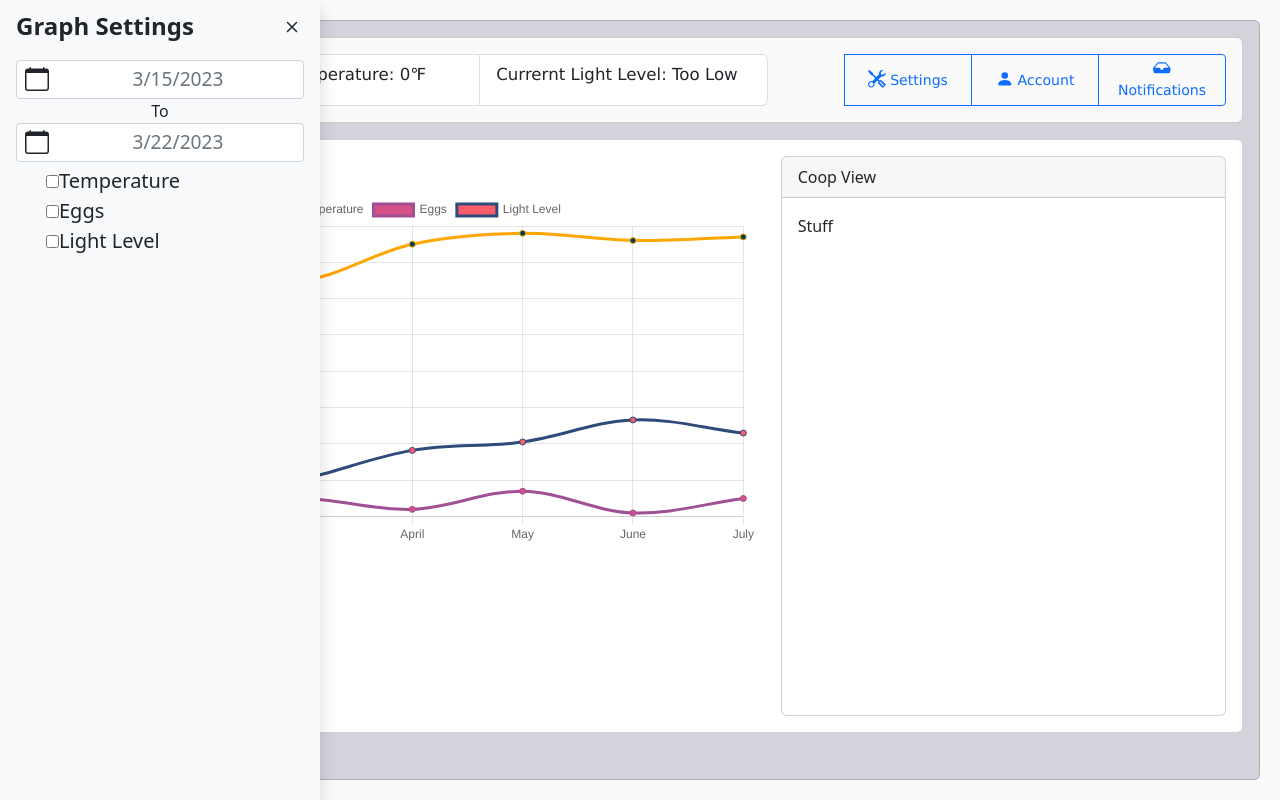
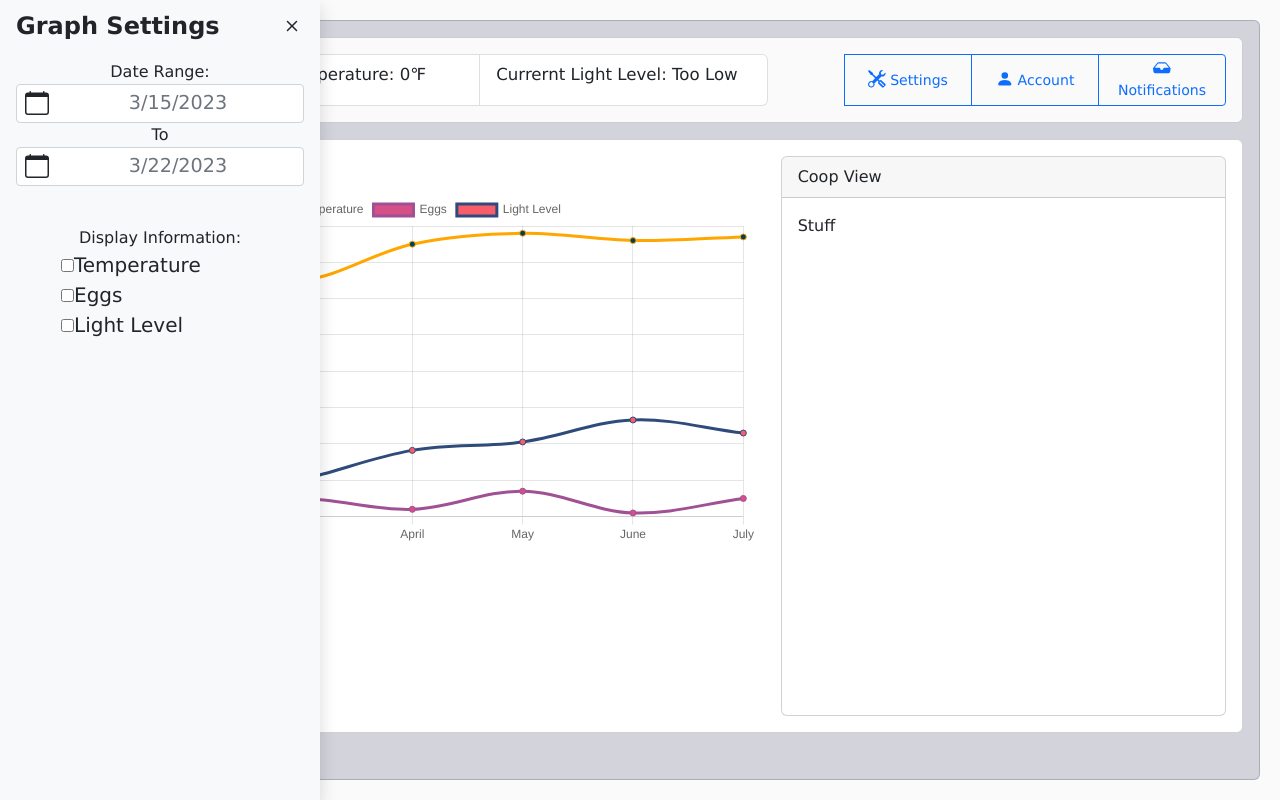
Before and after one commit to SamNicklez/smart-iot-chicken-coop, a Vue app in the folder Client/: page / in a window 1280 px wide. Both pictures are taken after a click on the button "Graph Options". Built offline with nearby package versions, Linux system fonts and the light colour scheme.

Commit message:
client update

```diff
--- a/Client/src/App.vue
+++ b/Client/src/App.vue
@@ -37,9 +37,9 @@ export default {
       endDate: new Date().toLocaleDateString(),
       selectedCheck: [], // Must be an array reference!
       options: [
-        { text: 'Temperature', value: 'temp' },
-        { text: 'Eggs', value: 'egg' },
-        { text: 'Light Level', value: 'light' },
+        { text: '  Temperature', value: 'temp' },
+        { text: '  Eggs', value: 'egg' },
+        { text: '  Light Level', value: 'light' },
       ],
       chartData: {
         labels: [
@@ -124,13 +124,13 @@ export default {
     /**
      * function that is called when a Graph option checkbox is ticked
      */
-    checkboxChange(){
+    checkboxChange() {
       //determine which checboxes are ticked
     },
     /**
      * function that is called when a graph option datebox is selected
      */
-    dateChange(){
+    dateChange() {
       //Determine what data we want
       //API Call to grab shit between the two dates
       //Need to calculate correct range of data to put stuff in
@@ -141,7 +141,7 @@ export default {
 </script>
 
 <template>
-  <div v-if="!isMobile()">
+  <div v-if="!isMobile()" class="TextChange">
     <b-modal id="startupModal" title="logIn">
       stuff
     </b-modal>
@@ -157,14 +157,17 @@ export default {
     <b-sidebar id="graphSettingsSidebar" title="Graph Settings" shadow>
       <div class="px-3 py-2">
         <div style="align-items: center; text-align: center;">
+          Date Range:
           <b-form-datepicker @input="dateChange" id="enter-datepicker" :placeholder="this.subtractSeven(new Date())"
             :date-format-options="{ year: 'numeric', month: 'numeric', day: 'numeric' }" v-model="startDate" size="sm"
             style="font-size: 1.5vw;"></b-form-datepicker>
           To
           <b-form-datepicker @input="dateChange" id="enter-datepicker" :placeholder="new Date().toLocaleDateString()"
             :date-format-options="{ year: 'numeric', month: 'numeric', day: 'numeric' }" v-model="endDate" size="sm"
-                style="font-size: 1.5vw;"></b-form-datepicker>
-              <b-form-checkbox-group @input="checkboxChange" style="text-align: left; margin-top: 0.5vh;" size="lg" id="graphOptions" v-model="selectedCheck" :options="options"></b-form-checkbox-group>
+            style="font-size: 1.5vw; margin-bottom: 5vh;"></b-form-datepicker>
+          Display Information:
+          <b-form-checkbox-group @input="checkboxChange" style="text-align: left ;" size="lg"
+            id="graphOptions" v-model="selectedCheck" :options="options" stacked switches></b-form-checkbox-group>
         </div>
       </div>
     </b-sidebar>
@@ -207,6 +210,10 @@ export default {
 </template>
 
 <style>
+.TextChange {
+  font-family: "Verdana", Times, Sans-serif;
+}
+
 .mainContainer {
   min-height: 100vh;
   overflow-y: hidden;
@@ -243,7 +250,6 @@ export default {
 
 .topCard {
   display: block;
-  font-family: "Verdana", Times, Sans-serif;
   background-color: #fafafa !important;
 }
 </style>
--- a/Client/src/main.js
+++ b/Client/src/main.js
@@ -1,13 +1,14 @@
 import Vue from 'vue'
 import App from './App.vue'
-import { BootstrapVue, IconsPlugin, AvatarPlugin, ProgressPlugin, ListGroupPlugin, BadgePlugin} from 'bootstrap-vue'
+import { BootstrapVue, IconsPlugin, AvatarPlugin, ProgressPlugin, ListGroupPlugin, BadgePlugin, SidebarPlugin,FormDatepickerPlugin, FormCheckboxPlugin} from 'bootstrap-vue'
 import 'vuetify/dist/vuetify.min.css'
 import 'bootstrap/dist/css/bootstrap.css'
 import 'bootstrap-vue/dist/bootstrap-vue.css'
 import { Line } from 'vue-chartjs'
-import { FormDatepickerPlugin } from 'bootstrap-vue'
 
 
+Vue.use(FormCheckboxPlugin)
+Vue.use(SidebarPlugin)
 Vue.use(FormDatepickerPlugin)
 Vue.use(Line)
 Vue.config.productionTip = false
```
Lines whose indentation alone changed are shown as unchanged.
